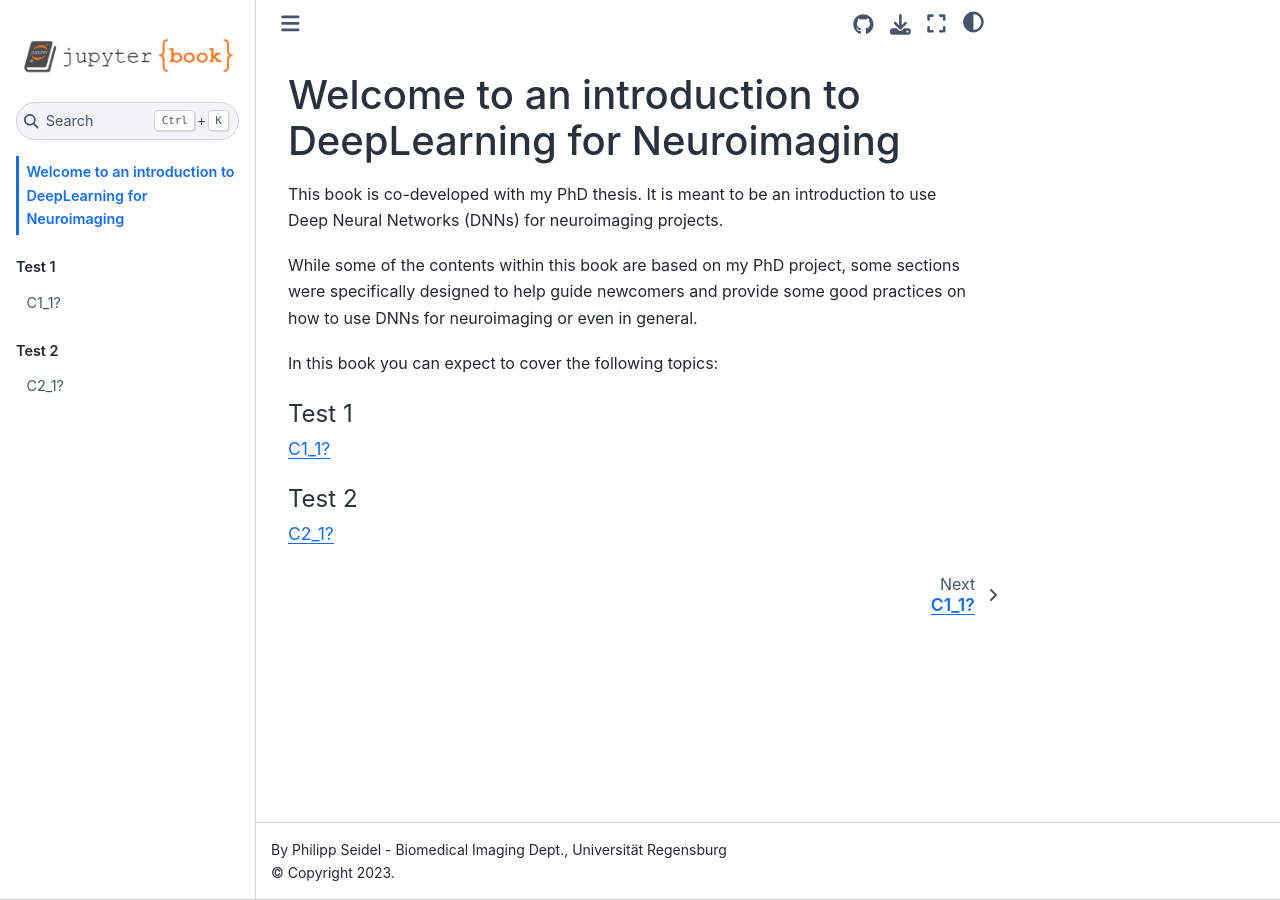
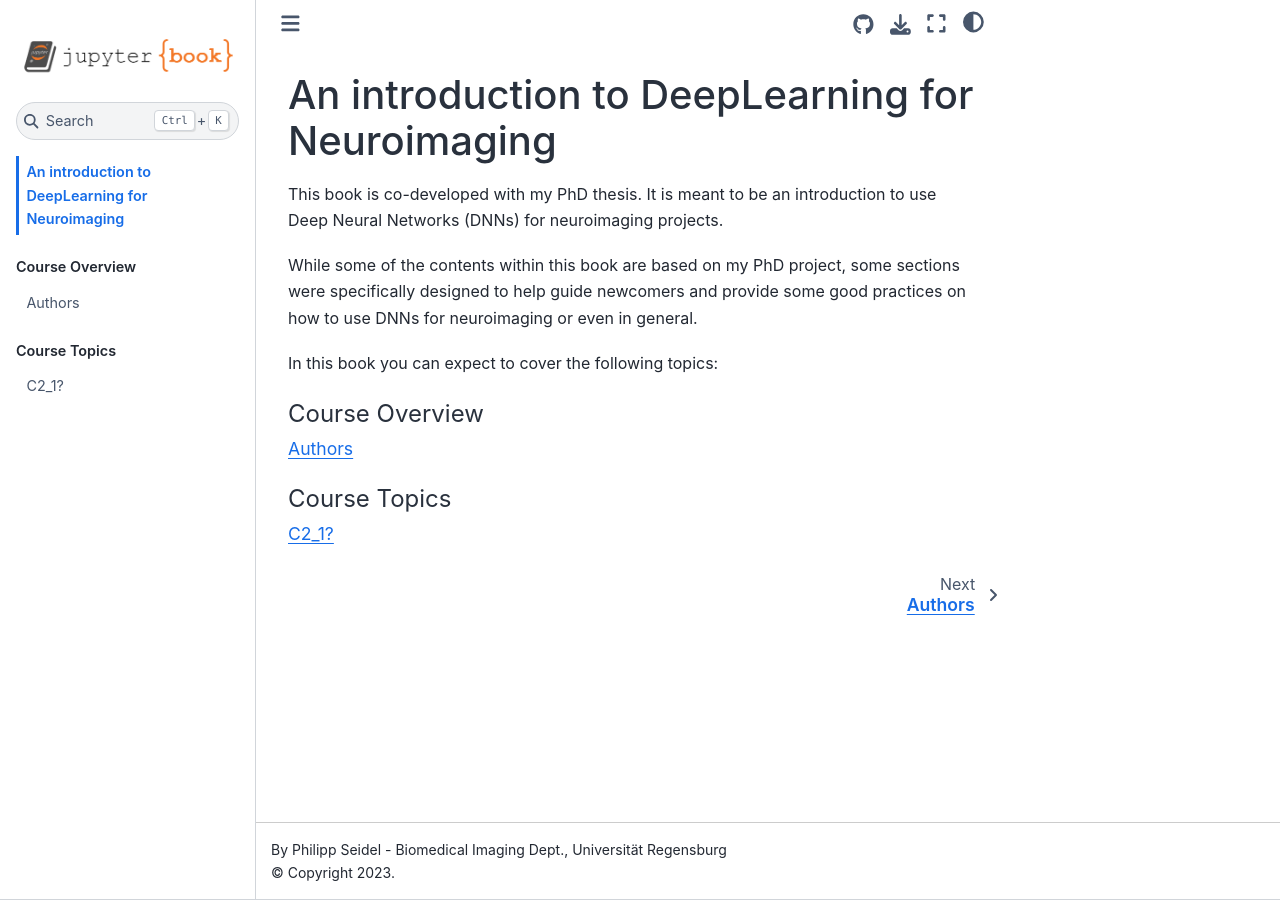
Before and after one commit to PhilippS893/dl4ni, a Jupyter Book: the page built from intro.md, in a window 1280 px wide. Built offline with Jupyter Book 1.0.4 settings and Sphinx 7.4.7 and the Sphinx Book theme 1.1.4, drawn with Linux system fonts in a browser that asks for light colours.

```diff
--- a/_chapter1/c1_1.md
+++ /dev/null
@@ -1,3 +0,0 @@
-# C1_1?
-
-Testing branching and merging!
--- a/_toc.yml
+++ b/_toc.yml
@@ -4,9 +4,9 @@
 format: jb-book
 root: intro
 parts:
- - caption: Test 1
+ - caption: Course Overview
    chapters:
-   - file: _chapter1/c1_1
- - caption: Test 2
+   - file: _part1/authors
+ - caption: Course Topics
    chapters:
-   - file: _chapter2/c2_1
+   - file: _part2/intro_dnn
--- a/intro.md
+++ b/intro.md
@@ -1,4 +1,4 @@
-# Welcome to an introduction to DeepLearning for Neuroimaging
+# An introduction to DeepLearning for Neuroimaging
 
 This book is co-developed with my PhD thesis. It is meant to be an introduction to use Deep Neural Networks (DNNs) for neuroimaging projects.
 
```
Also changed, not shown: _part1/authors.md (added, +7 -0 lines), _images/philippseidel.jpg (added), _part2/intro_dnn.md (renamed from _chapter2/c2_1.md), 4 other files.
